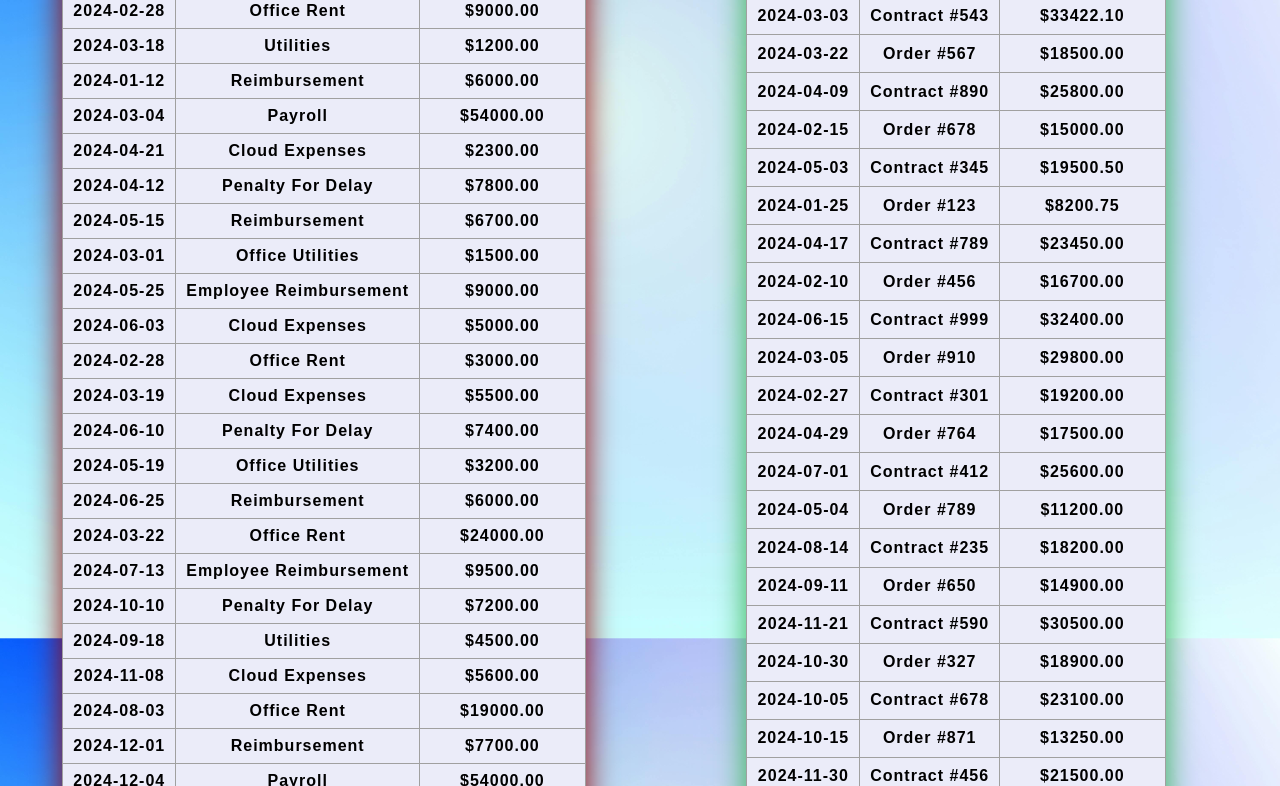
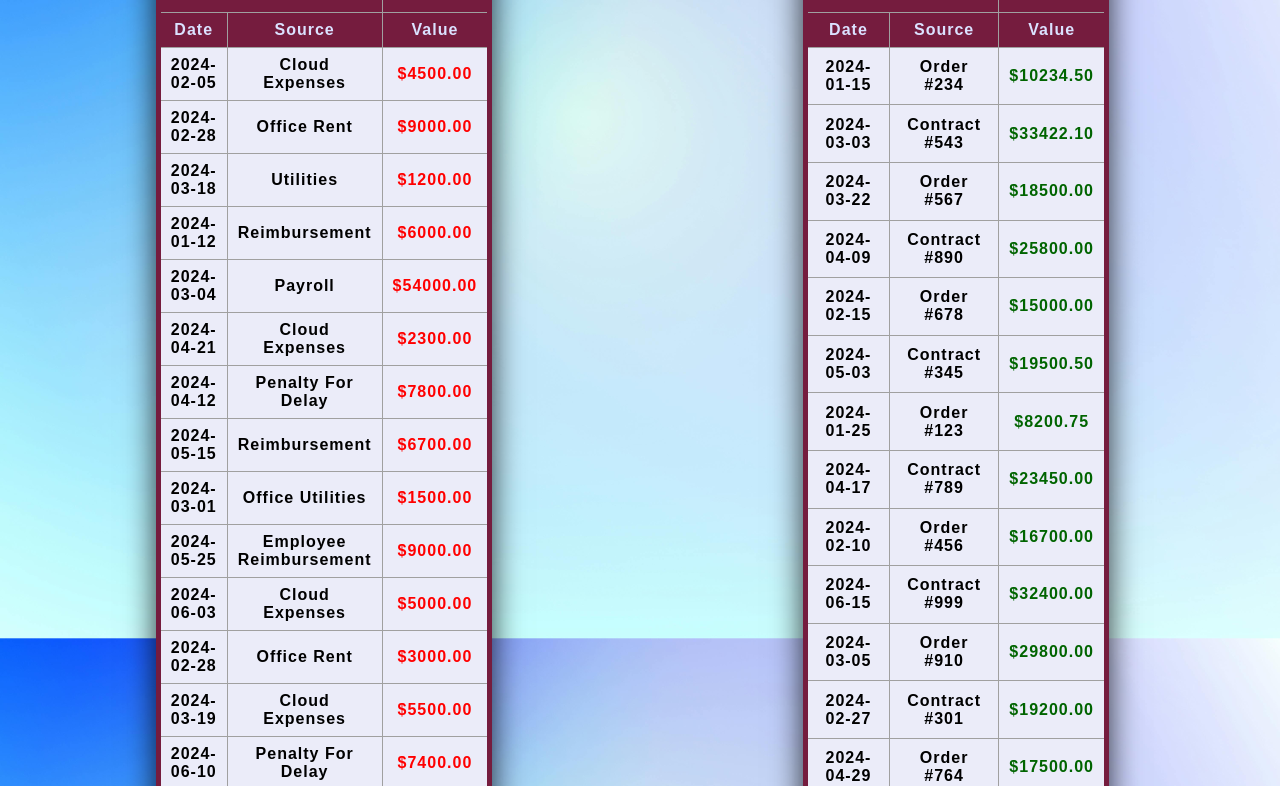
Before and after one commit to sabrinaksilva/jquery-cashflow-and-inventory, a website: page index.html in a window 1280 px wide. Shown: the part 215-1001 px from the top of the page. Drawn offline with Linux system fonts and the light colour scheme.

Commit message:
better names (finally) and some styles

```diff
--- /dev/null
+++ b/charges-transactions-table.html
@@ -0,0 +1,20 @@
+
+<table class="table-charges-transactions">
+    <thead>
+    <tr class="charges-table-upper-headers">
+        <th scope="row" colspan="2">TOTAL COSTS:</th>
+        <td> <h2 style="color: #d8d9f2"> $ 0.00 </h2></td>
+    </tr>
+    <tr>
+        <th scope="col">Date</th>
+        <th scope="col">Source</th>
+        <th scope="col">Value</th>
+    </tr>
+    </thead>
+    <tbody class="table-charges-transactions-body">
+
+    </tbody>
+    <tfoot class="table-charges-transactions-footer">
+
+    </tfoot>
+</table>
--- a/css/transactions.css
+++ b/css/transactions.css
@@ -1,25 +1,30 @@
 table {
     border-collapse: collapse;
-    border: 1px solid rgba(0, 0, 0, 0.8);
+    border: 5px solid #751c3e;
     font-family: sans-serif;
     font-size: 1rem;
     letter-spacing: 1px;
     background-color: #ebecf9;
+    width: 50%;
 }
 
-.table-transactions-to-pay {
-    box-shadow: 0 0 30px #960000;
+.table-charges-transactions {
+    box-shadow: 0 0 30px rgba(0, 0, 0, 0.8);
 }
 
 
-.table-transactions-to-receive {
-    box-shadow: 0 0 30px #2db34d;
+.table-transactions-incomes {
+    box-shadow: 0 0 30px rgba(0, 0, 0, 0.8);
 }
 
 caption {
     caption-side: bottom;
     padding: 10px;
     font-weight: bold;
+}
+
+thead {
+    height: 50px;
 }
 
 thead,
@@ -32,12 +37,6 @@ th,
 td {
     border: 1px solid rgb(160 160 160);
     padding: 8px 10px;
-}
-
-.body-transactions-to-pay-table tr th td:last-of-type {
-    text-align: center;
-    color: #960000;
-
 }
 
 
@@ -58,9 +57,18 @@ tfoot tr,td {
 
 .transactions-columns-div {
     justify-content: center;
-    display: flex; /* Alinha os elementos lado a lado */
+    display: flex;
 
     margin: 10px; /* Ajusta o espaçamento ao redor de cada tabela */
     flex: 1; /* Faz com que as tabelas dividam igualmente o espaço disponível */
     /*min-width: 1500px; !* Define um tamanho mínimo para as tabelas *!*/
 }
+
+.charge-transaction-row .transaction-value-column {
+    color: red;
+    font-weight: bold;
+}
+.income-transaction-row .transaction-value-column {
+    color: darkgreen;
+    font-weight: bold;
+}
--- /dev/null
+++ b/incomes-transactions-table.html
@@ -0,0 +1,20 @@
+
+<table class="table-transactions-incomes">
+    <thead>
+    <tr>
+        <th scope="row" colspan="2">TOTAL REVENUE:</th>
+        <td> <h2 style="color: #d8d9f2"> $ 0.00 </h2></td>
+    </tr>
+    <tr>
+        <th scope="col">Date</th>
+        <th scope="col">Source</th>
+        <th scope="col">Value</th>
+    </tr>
+    </thead>
+    <tbody>
+
+    </tbody>
+    <tfoot class="table-transactions-incomes-footer">
+
+    </tfoot>
+</table>
--- a/index.html
+++ b/index.html
@@ -18,8 +18,8 @@
         <hr style="border: 1px solid #000a3a;">
 
         <div class="transactions-tables-container">
-            <div class="transactions-columns-div" id="transactions-to-pay-placeholder"></div>
-            <div class="transactions-columns-div" id="transactions-to-receive-placeholder"></div>
+            <div class="transactions-columns-div" id="charge-transactions-placeholder"></div>
+            <div class="transactions-columns-div" id="income-transactions-placeholder"></div>
 
         </div>
 
--- a/js/load-transactions.js
+++ b/js/load-transactions.js
@@ -299,18 +299,18 @@ get_transactions = async () => {
 
 const params = {
      toPay: {
-        placeholder: 'transactions-to-pay-placeholder',
-        pathToElement: 'transactions-to-pay-table.html',
+        placeholder: 'charge-transactions-placeholder',
+        pathToElement: 'charges-transactions-table.html',
         typeFilter: 'OUT',
-        tableBodyElement: '.table-transactions-to-pay tbody',
-        tableFooterTextElement : '.table-transactions-to-pay-footer td h2'
+        tableBodyElement: '.table-charges-transactions tbody',
+        tableUpHeaderValuesResume : '.table-charges-transactions-footer td h2'
     },
     toReceive: {
-        placeholder: 'transactions-to-receive-placeholder',
-        pathToElement: 'transactions-to-receive-table.html',
+        placeholder: 'income-transactions-placeholder',
+        pathToElement: 'incomes-transactions-table.html',
         typeFilter: 'IN',
-        tableBodyElement: '.table-transactions-to-receive tbody',
-        tableFooterTextElement : '.table-transactions-to-receive-footer td h2'
+        tableBodyElement: '.table-transactions-incomes tbody',
+        tableFooterTextElement : '.table-transactions-incomes-footer td h2'
     }
 }
 
@@ -331,43 +331,48 @@ async function getFilteredTransactions() {
 
 
 $(document).ready(async function () {
-    // Carrega um arquivo HTML externo (transactions-to-pay-table.html)
+    // Carrega um arquivo HTML externo (charges-transactions-table.html)
     // dentro do elemento com o ID transactions-placeholder (index.html)
     const filteredTransactions = await getFilteredTransactions()
 
-    // Carregar a tabela de "to pay" e renderizar as transações depois que a tabela for carregada
     $('#' + params.toPay.placeholder).load(params.toPay.pathToElement, function () {
         renderTransactionsInTableRows(
             filteredTransactions['OUT'],
             params.toPay.tableBodyElement,
-            params.toPay.tableFooterTextElement
+            params.toPay.tableUpHeaderValuesResume,
+            'OUT'
         );
     });
 
-    // Carregar a tabela de "to receive" e renderizar as transações depois que a tabela for carregada
     $('#' + params.toReceive.placeholder).load(params.toReceive.pathToElement, function () {
         renderTransactionsInTableRows(
             filteredTransactions['IN'],
             params.toReceive.tableBodyElement,
-            params.toReceive.tableFooterTextElement
+            params.toReceive.tableFooterTextElement,
+            'IN'
         );
     });
 });
 
-function renderTransactionsInTableRows(filteredTransactions, tableBodyElement, tableFooterTextElement) {
+function renderTransactionsInTableRows(filteredTransactions, tableBodyElement, tableUpHeaderValuesResume, transaction_type) {
+    let rowClassName  = "charge-transaction-row";
+    if (transaction_type === 'IN') {
+        rowClassName = "income-transaction-row"
+    }
+
     const tableBody = $(tableBodyElement);
 
     tableBody.empty();
     let total = 0;
     filteredTransactions.forEach(transaction => {
-        const row = `<tr>
+        const row = `<tr class=${rowClassName}>
             <th scope="row">${transaction.date}</th>
             <td>${transaction.source}</td>
-            <td>$${transaction.value.toFixed(2)}</td>
+            <td class="transaction-value-column">$${transaction.value.toFixed(2)}</td>
         </tr>`;
         tableBody.append(row);
         total += transaction.value;
     });
 
-    $(tableFooterTextElement).text(`$ ${total.toFixed(2)}`);
+    $(tableUpHeaderValuesResume).text(`$ ${total.toFixed(2)}`);
 }
--- a/transactions-to-pay-table.html
+++ /dev/null
@@ -1,19 +0,0 @@
-
-<table class="table-transactions-to-pay">
-    <thead>
-    <tr>
-        <th scope="col">Date</th>
-        <th scope="col">Source</th>
-        <th scope="col">Value</th>
-    </tr>
-    </thead>
-    <tbody class="body-transactions-to-pay-table">
-
-    </tbody>
-    <tfoot class="table-transactions-to-pay-footer">
-    <tr>
-        <th scope="row" colspan="2">TOTAL TO PAY:</th>
-        <td> <h2 style="color: #d8d9f2"> $ 0.00 </h2></td>
-    </tr>
-    </tfoot>
-</table>
--- a/transactions-to-receive-table.html
+++ /dev/null
@@ -1,19 +0,0 @@
-
-<table class="table-transactions-to-receive">
-    <thead>
-    <tr>
-        <th scope="col">Date</th>
-        <th scope="col">Source</th>
-        <th scope="col">Value</th>
-    </tr>
-    </thead>
-    <tbody>
-
-    </tbody>
-    <tfoot class="table-transactions-to-receive-footer">
-    <tr>
-        <th scope="row" colspan="2">TOTAL TO RECEIVE:</th>
-        <td> <h2 style="color: #d8d9f2"> $ 0.00 </h2></td>
-    </tr>
-    </tfoot>
-</table>
```
